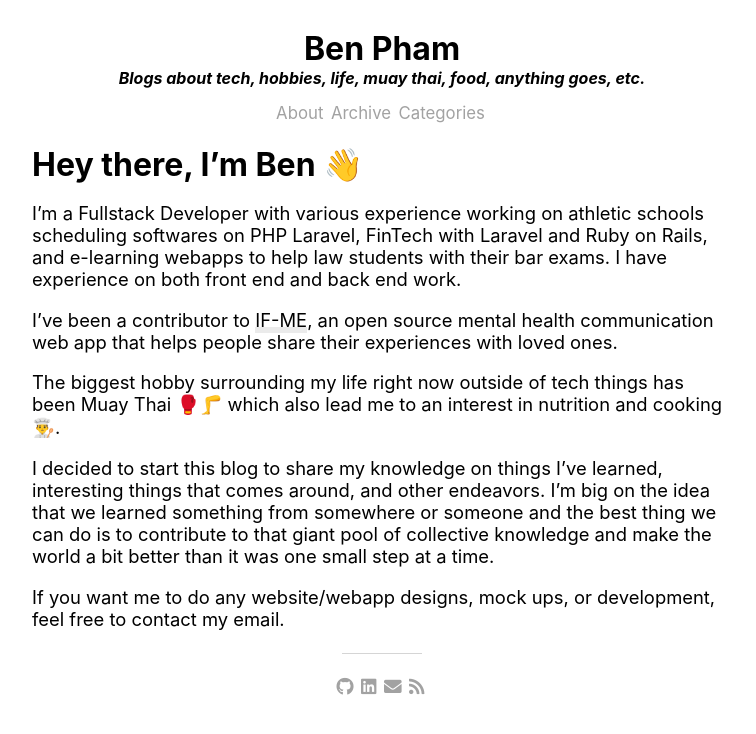
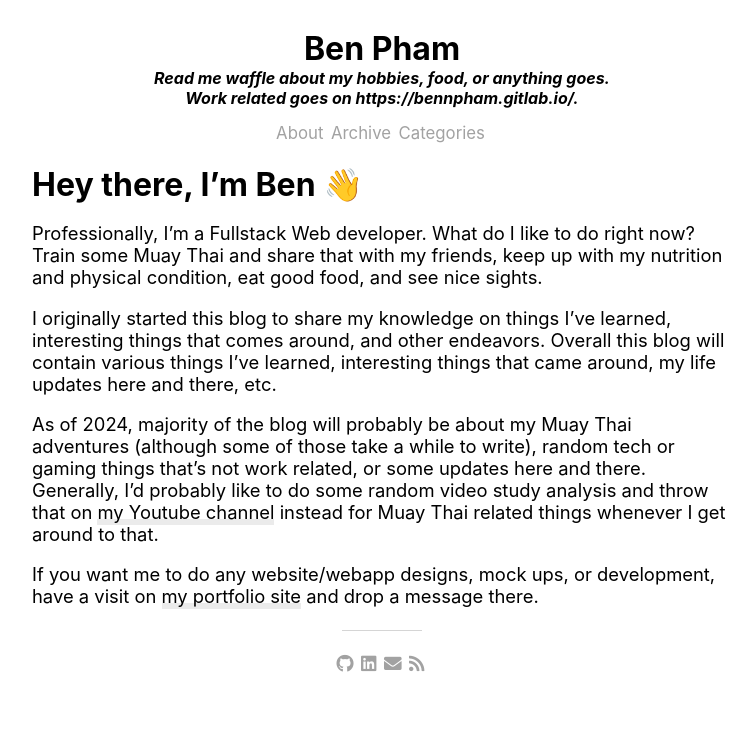
Before and after one commit to bennpham/bennpham.github.io, a Jekyll site: the page built from about.markdown, in a window 1280 px wide. Shown: the top 734 px of the page, without its empty margins (258-1014 px from the left). Built offline with Jekyll 4.4.1, drawn with Linux system fonts in a browser that asks for light colours; nearby versions of some CDN libraries.

Commit message:
Update about

```diff
--- a/_data/settings.yml
+++ b/_data/settings.yml
@@ -4,7 +4,9 @@ analytics-id: #leave blank to not use Analytics
 #Subtitle
 subtitle:
   active: true
-  text: Blogs about tech, hobbies, life, muay thai, food, anything goes, etc.
+  text: |
+    <h2>Read me waffle about my hobbies, food, or anything goes.<h2>
+    <h2>Work related goes on <a href="https://bennpham.gitlab.io/">https://bennpham.gitlab.io/</a>.</h2>
 
 #Nav
 nav:
--- a/about.markdown
+++ b/about.markdown
@@ -6,12 +6,10 @@ permalink: /about/
 
 # Hey there, I'm Ben 👋
 
-I'm a Fullstack Developer with various experience working on athletic schools scheduling softwares on PHP Laravel, FinTech with Laravel and Ruby on Rails, and e-learning webapps to help law students with their bar exams. I have experience on both front end and back end work.
+Professionally, I'm a Fullstack Web developer. What do I like to do right now? Train some Muay Thai and share that with my friends, keep up with my nutrition and physical condition, eat good food, and see nice sights.
 
-I've been a contributor to [IF-ME](https://github.com/ifmeorg/ifme), an open source mental health communication web app that helps people share their experiences with loved ones.
+I originally started this blog to share my knowledge on things I've learned, interesting things that comes around, and other endeavors. Overall this blog will contain various things I've learned, interesting things that came around, my life updates here and there, etc.
 
-The biggest hobby surrounding my life right now outside of tech things has been Muay Thai 🥊🦵 which also lead me to an interest in nutrition and cooking 👨‍🍳.
+As of 2024, majority of the blog will probably be about my Muay Thai adventures (although some of those take a while to write), random tech or gaming things that's not work related, or some updates here and there. Generally, I'd probably like to do some random video study analysis and throw that on [my Youtube channel](https://www.youtube.com/@bennpham95) instead for Muay Thai related things whenever I get around to that.
 
-I decided to start this blog to share my knowledge on things I've learned, interesting things that comes around, and other endeavors. I'm big on the idea that we learned something from somewhere or someone and the best thing we can do is to contribute to that giant pool of collective knowledge and make the world a bit better than it was one small step at a time.
-
-If you want me to do any website/webapp designs, mock ups, or development, feel free to contact my email.
+If you want me to do any website/webapp designs, mock ups, or development, have a visit on [my portfolio site](https://bennpham.gitlab.io/#contact) and drop a message there.
```
